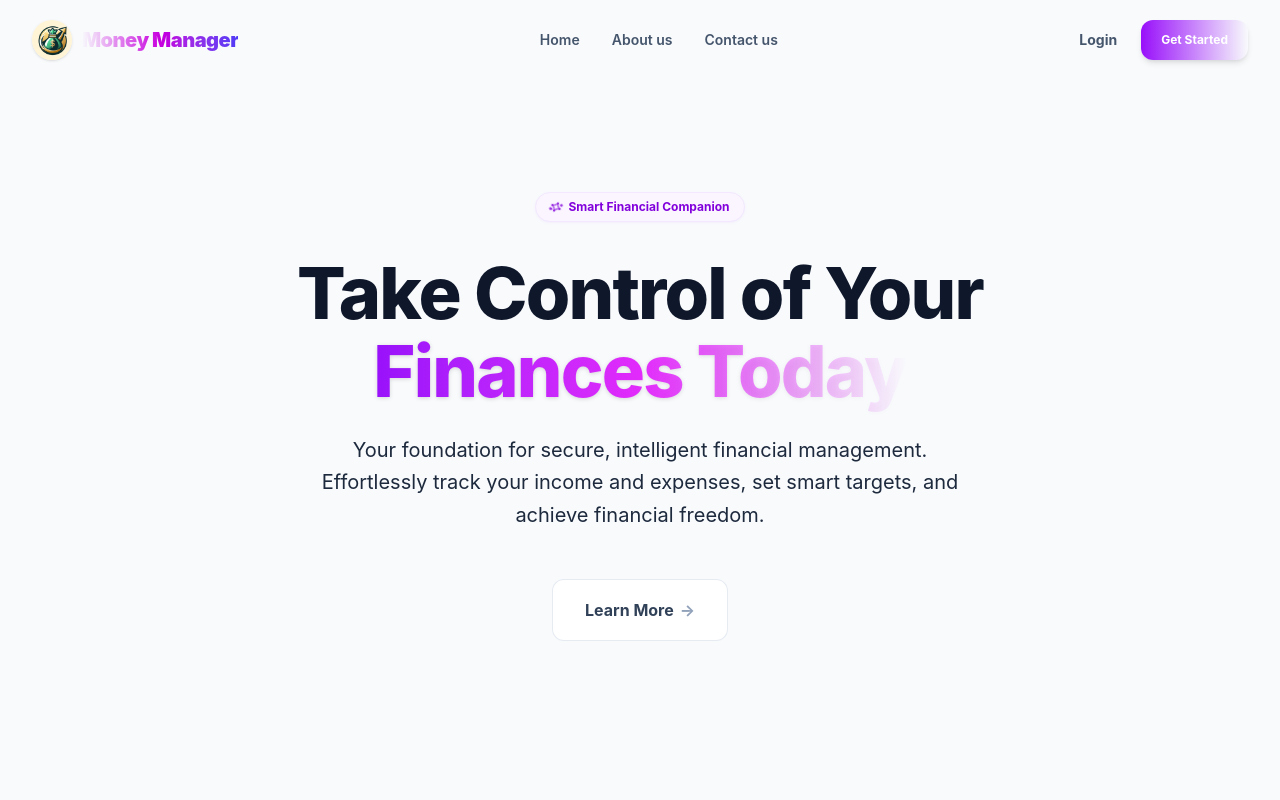
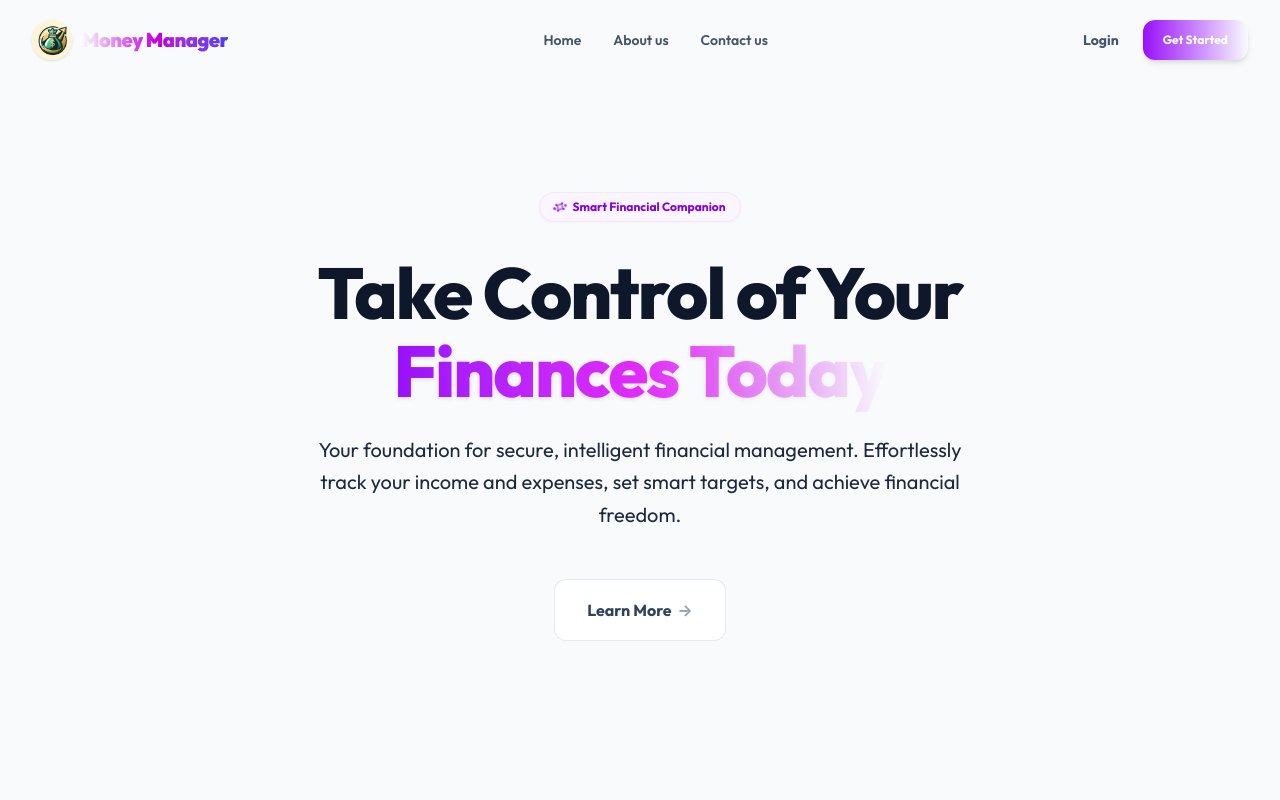
Before and after one commit to sundha-r/MoneyManager, a React (Vite) app in the folder moneymanager-frontend/: page / in a window 1280 px wide. Shown: the top 800 px of the page. Built offline with nearby package versions, Linux system fonts and the light colour scheme.

Commit message:
font fixed for all

```diff
--- a/moneymanager-frontend/src/index.css
+++ b/moneymanager-frontend/src/index.css
@@ -1,9 +1,13 @@
 @import "tailwindcss";
+
+@theme {
+  --font-sans: "Outfit", system-ui, -apple-system, BlinkMacSystemFont, "Segoe UI", Roboto, Helvetica, Arial, sans-serif;
+}
 
 @custom-variant dark (&:where(.dark, .dark *));
 
 body {
-    font-family: 'Outfit', system-ui, -apple-system, BlinkMacSystemFont, "Segoe UI", Roboto, Helvetica, Arial, sans-serif;
+    font-family: var(--font-sans);
     background-color: #fcfbfc;
     color: #1e293b;
     overflow-x: hidden;
```
